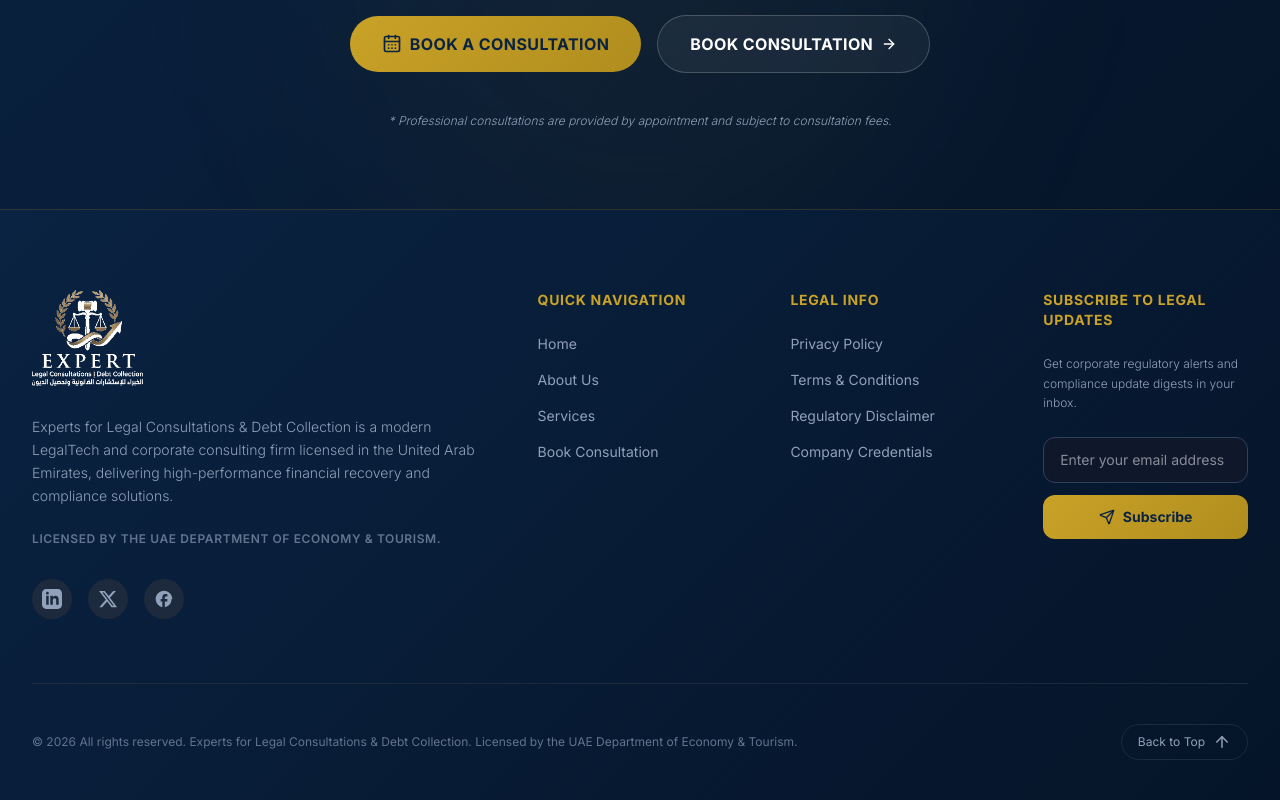
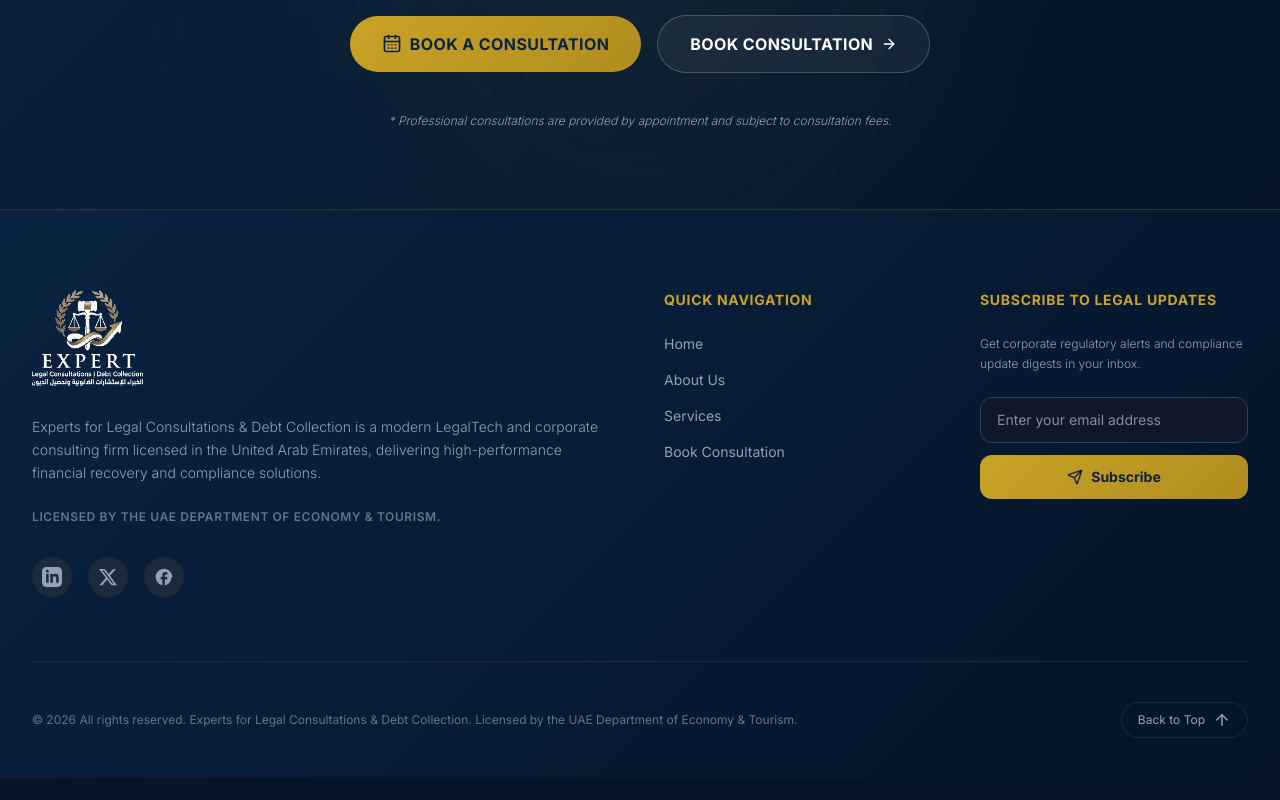
Before and after one commit to abdullahrock403-ops/legaltech, a Next.js app: page / in a window 1280 px wide. Shown: the part 3460-4260 px from the top of the page. After the commit the page ends 4238 px from the top, so only its background shows below. Built offline with nearby package versions, Linux system fonts and the light colour scheme.

Commit message:
chore: remove Legal Info column from footer

```diff
--- a/src/components/Footer.tsx
+++ b/src/components/Footer.tsx
@@ -28,7 +28,7 @@
   return (
     <footer className="navy-gradient text-white border-t border-gold-500/20 pt-20 pb-10 relative">
       <div className="max-w-7xl mx-auto px-4 sm:px-6 lg:px-8">
-        <div className="grid grid-cols-1 md:grid-cols-2 lg:grid-cols-5 gap-12 pb-16 border-b border-slate-800">
+        <div className="grid grid-cols-1 md:grid-cols-2 lg:grid-cols-4 gap-12 pb-16 border-b border-slate-800">
           {/* Column 1: Brand & Licensing */}
           <div className="lg:col-span-2 space-y-6">
             <div className="inline-block hover:opacity-85 transition-opacity duration-300">
@@ -77,20 +77,7 @@
             </ul>
           </div>
 
-          {/* Column 3: Legal Policy Links */}
-          <div className="space-y-6">
-            <h4 className="text-sm font-bold uppercase tracking-wider text-gold-500">
-              {isRtl ? "معلومات قانونية" : "Legal Info"}
-            </h4>
-            <ul className="space-y-4 text-sm text-slate-400">
-              <li><a href="#privacy" className="hover:text-gold-500 transition-colors">{t("footer_privacy")}</a></li>
-              <li><a href="#terms" className="hover:text-gold-500 transition-colors">{t("footer_terms")}</a></li>
-              <li><a href="#disclaimer" className="hover:text-gold-500 transition-colors">{isRtl ? "إخلاء المسؤولية التنظيمية" : "Regulatory Disclaimer"}</a></li>
-              <li><a href="#credentials" className="hover:text-gold-500 transition-colors">{isRtl ? "وثائق اعتماد الشركة" : "Company Credentials"}</a></li>
-            </ul>
-          </div>
-
-          {/* Column 4: Newsletter */}
+          {/* Column 3: Newsletter */}
           <div className="space-y-6">
             <h4 className="text-sm font-bold uppercase tracking-wider text-gold-500">
               {t("footer_newsletter")}
```
